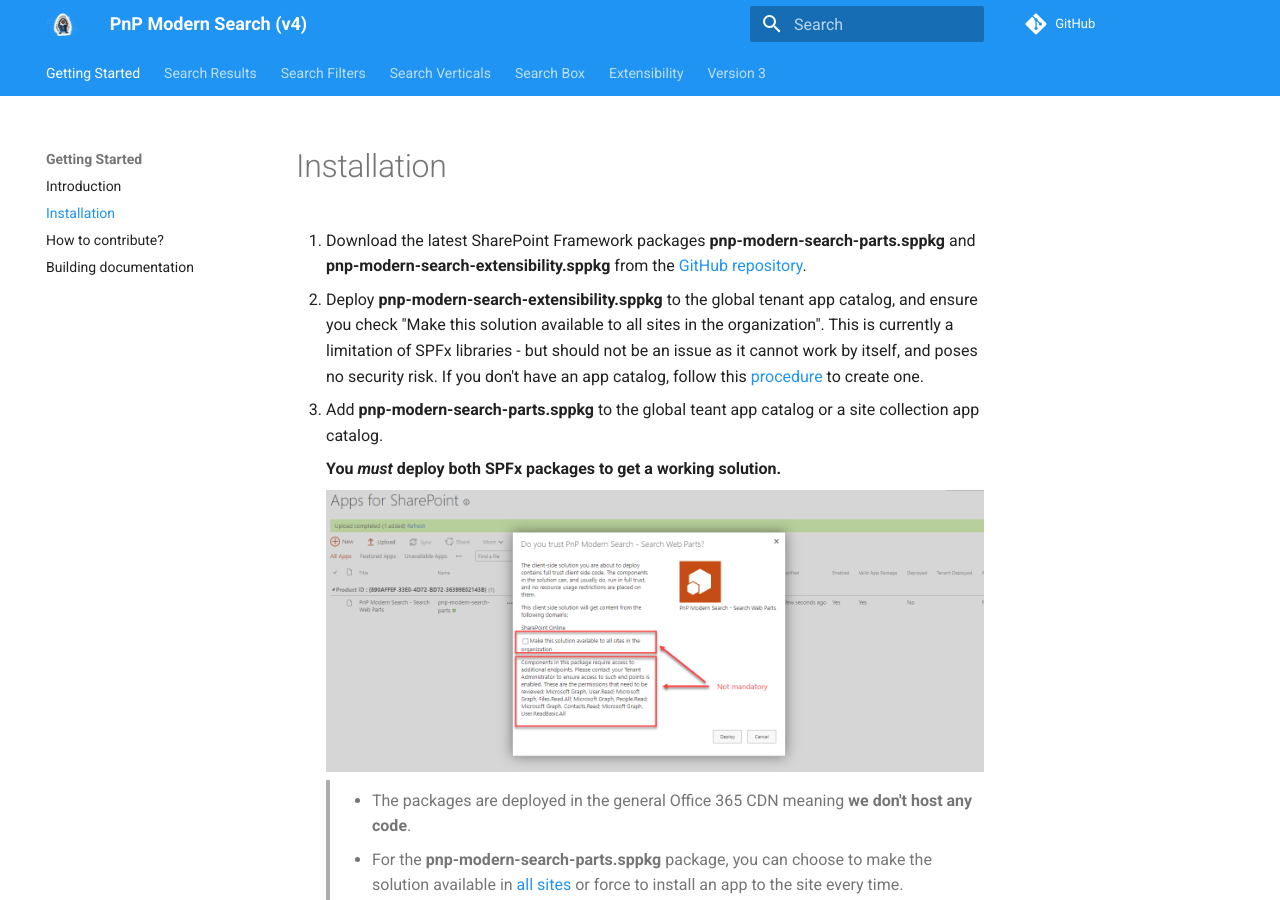
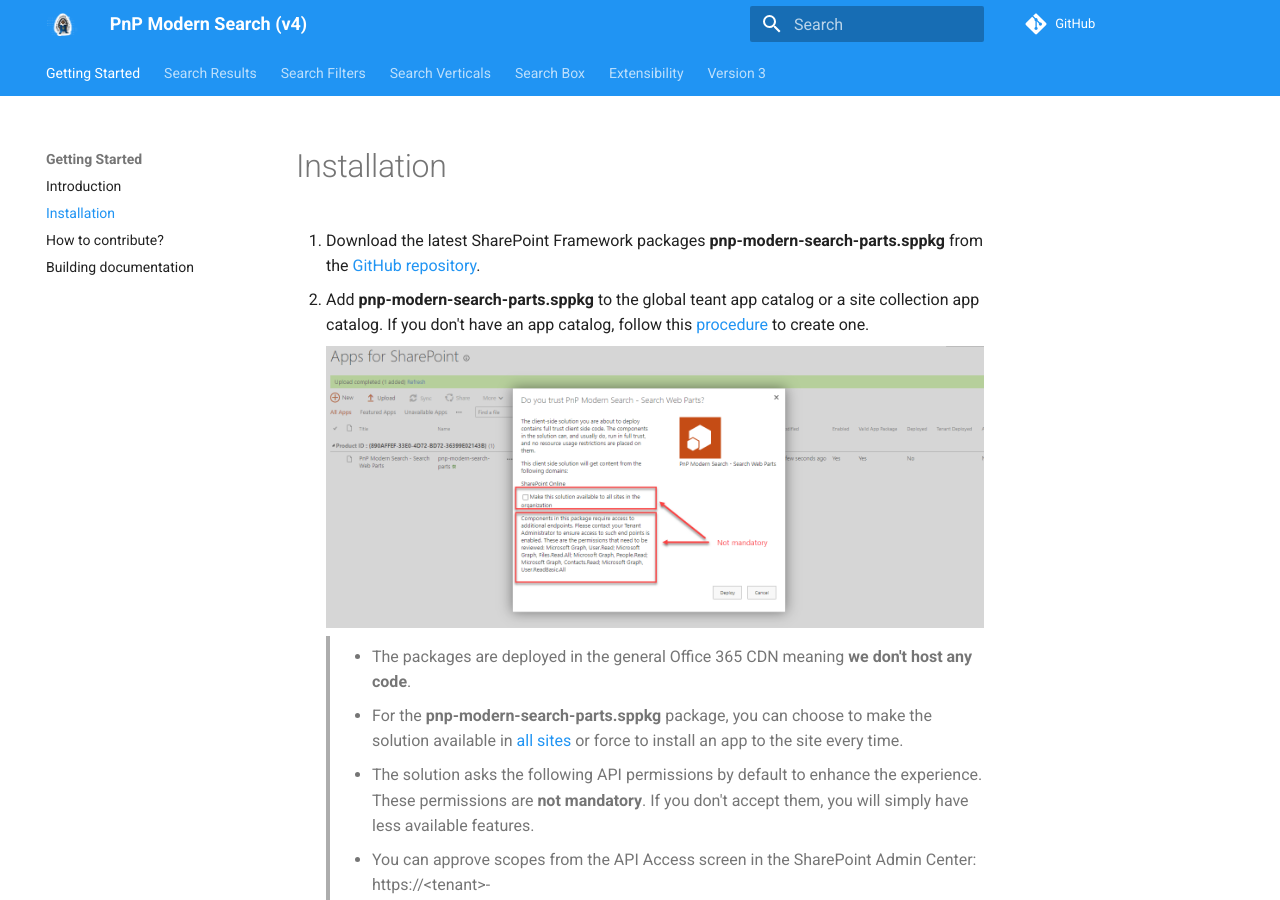
Before and after one commit to dominic5perezd/pnp-modern-search, an MkDocs documentation site: the page built from docs/installation.md, in a window 1280 px wide and 900 px high. Built offline with MkDocs 1.6.1 and Material for MkDocs 9.7.7, drawn with Linux system fonts in a browser that asks for light colours; comment, search, counter and statistics services are not loaded.

Commit message:
Update install as extensibility lib is bundled via npm

```diff
--- a/docs/installation.md
+++ b/docs/installation.md
@@ -1,10 +1,7 @@
 # Installation
 
-1. Download the latest SharePoint Framework packages **pnp-modern-search-parts.sppkg** and **pnp-modern-search-extensibility.sppkg** from the [GitHub repository](https://github.com/microsoft-search/pnp-modern-search/releases).
-2. Deploy **pnp-modern-search-extensibility.sppkg** to the global tenant app catalog, and ensure you check "Make this solution available to all sites in the organization". This is currently a limitation of SPFx libraries - but should not be an issue as it cannot work by itself, and poses no security risk. If you don't have an app catalog, follow this [procedure](https://docs.microsoft.com/en-us/sharepoint/use-app-catalog) to create one.
-2. Add **pnp-modern-search-parts.sppkg** to the global teant app catalog or a site collection app catalog.
-
-    **You _must_ deploy both SPFx packages to get a working solution.**
+1. Download the latest SharePoint Framework packages **pnp-modern-search-parts.sppkg** from the [GitHub repository](https://github.com/microsoft-search/pnp-modern-search/releases).
+2. Add **pnp-modern-search-parts.sppkg** to the global teant app catalog or a site collection app catalog. If you don't have an app catalog, follow this [procedure](https://docs.microsoft.com/en-us/sharepoint/use-app-catalog) to create one.
 
     !["App Catalog "](./assets/app_catalog.png){: .center}
 
```
